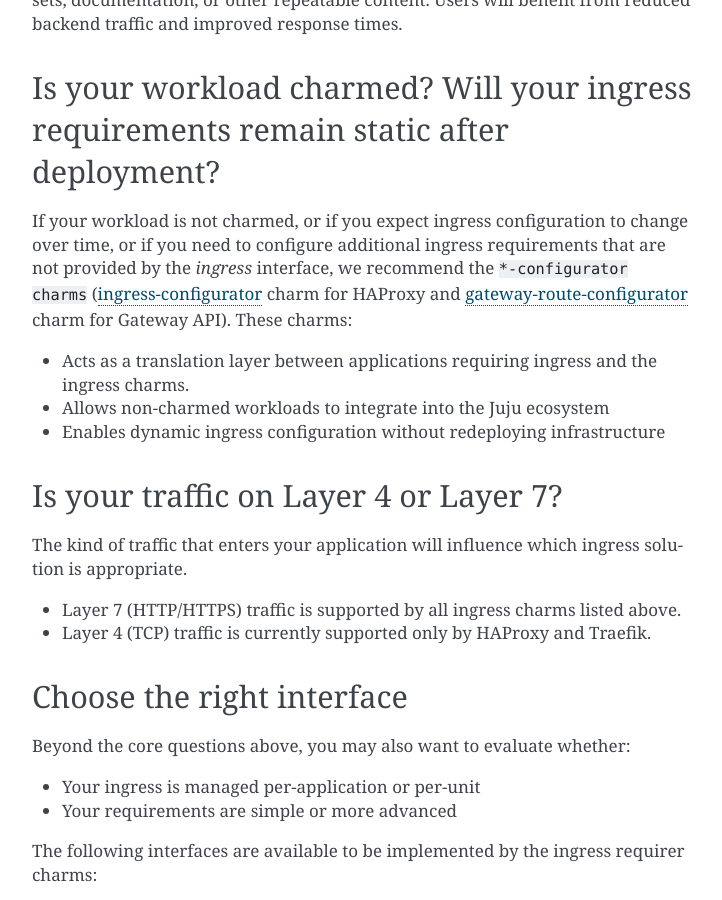
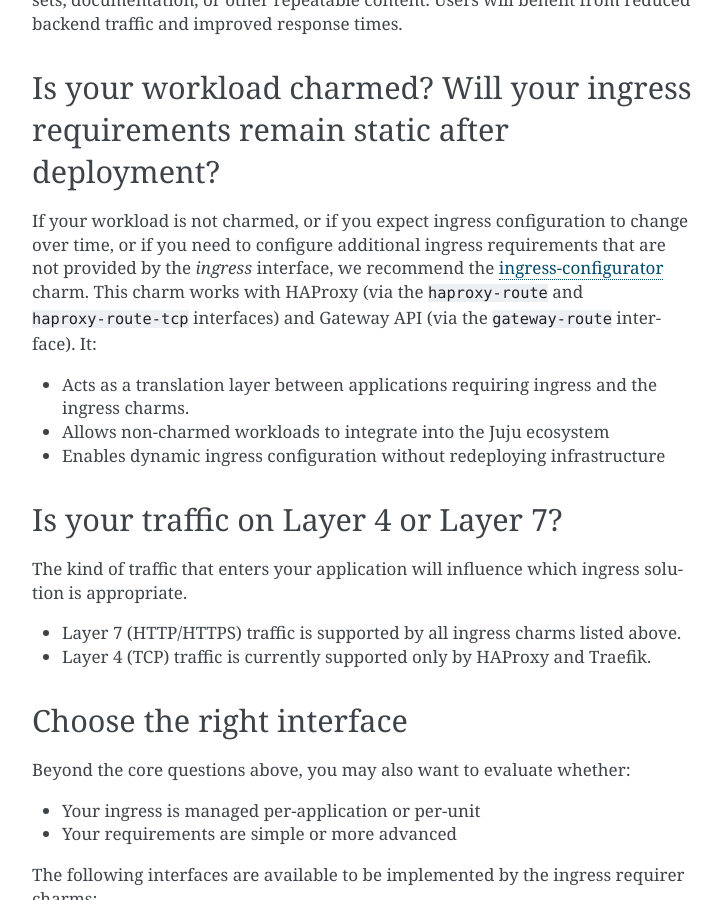
Before and after one commit to canonical/charmed-ingress-documentation, a Sphinx documentation site: the page built from docs/how-to/choose-an-ingress.rst, in a window 1280 px wide and 900 px high, scrolled down 940 px. Shown: the whole window, without its empty margins (388-1110 px from the left). Built offline with Sphinx 7.4.7, drawn with Linux system fonts in a browser that asks for light colours; pages that are not in the unit, such as notebooks, are missing from menus; comment, search, counter and statistics services are not loaded.

Commit message:
update choose-an-ingress

```diff
--- a/docs/how-to/choose-an-ingress.rst
+++ b/docs/how-to/choose-an-ingress.rst
@@ -38,9 +38,9 @@
 
 If your workload is not charmed, or if you expect ingress configuration to change over time, or if
 you need to configure additional ingress requirements that are not provided by the *ingress* interface,
-we recommend the ``*-configurator charms`` (`ingress-configurator <https://github.com/canonical/ingress-configurator-operator/>`_ charm
-for HAProxy and `gateway-route-configurator <https://github.com/canonical/gateway-api-integrator-operator/tree/main/gateway-route-configurator/>`_ charm
-for Gateway API). These charms:
+we recommend the `ingress-configurator <https://github.com/canonical/ingress-configurator-operator/>`_
+charm. This charm works with HAProxy (via the ``haproxy-route`` and ``haproxy-route-tcp``
+interfaces) and Gateway API (via the ``gateway-route`` interface). It:
 
 * Acts as a translation layer between applications requiring ingress and the ingress charms.
 * Allows non-charmed workloads to integrate into the Juju ecosystem
@@ -66,4 +66,4 @@
 
 * `Ingress <https://github.com/canonical/traefik-k8s-operator/blob/main/lib/charms/traefik_k8s/v1/ingress.py>`_ - A simple controller-independent interface that provides HTTP/HTTPS routing to an application, including load balancing across all units.
 * `Ingress-per-unit <https://github.com/canonical/traefik-k8s-operator/blob/main/lib/charms/traefik_k8s/v1/ingress_per_unit.py>`_ - a simple controller-independent interface that provides an ingress URL per unit.
-* \*-route (`haproxy-route <https://github.com/canonical/haproxy-operator/blob/main/haproxy-operator/lib/charms/haproxy/v2/haproxy_route.py>`_, `gateway-route <https://github.com/canonical/gateway-api-integrator-operator/blob/main/gateway-api-integrator/lib/charms/gateway_api/v0/gateway_route.py>`_, `traefik-route <https://github.com/canonical/traefik-k8s-operator/blob/main/lib/charms/traefik_k8s/v0/traefik_route.py>`_, `nginx-route <https://github.com/canonical/nginx-ingress-integrator-operator/blob/main/lib/charms/nginx_ingress_integrator/v0/nginx_route.py>`_) - An advanced alternative to the ingress relation where workload specific configuration can be provided by the user.
+* \*-route (`haproxy-route <https://github.com/canonical/haproxy-operator/blob/main/haproxy-operator/lib/charms/haproxy/v2/haproxy_route.py>`_, `gateway-route <https://github.com/canonical/gateway-api-integrator-operator/blob/main/gateway-api-integrator/lib/charms/gateway_api_integrator/v1/gateway_route.py>`_, `traefik-route <https://github.com/canonical/traefik-k8s-operator/blob/main/lib/charms/traefik_k8s/v0/traefik_route.py>`_, `nginx-route <https://github.com/canonical/nginx-ingress-integrator-operator/blob/main/lib/charms/nginx_ingress_integrator/v0/nginx_route.py>`_) - An advanced alternative to the ingress relation where workload specific configuration can be provided by the user.
```
